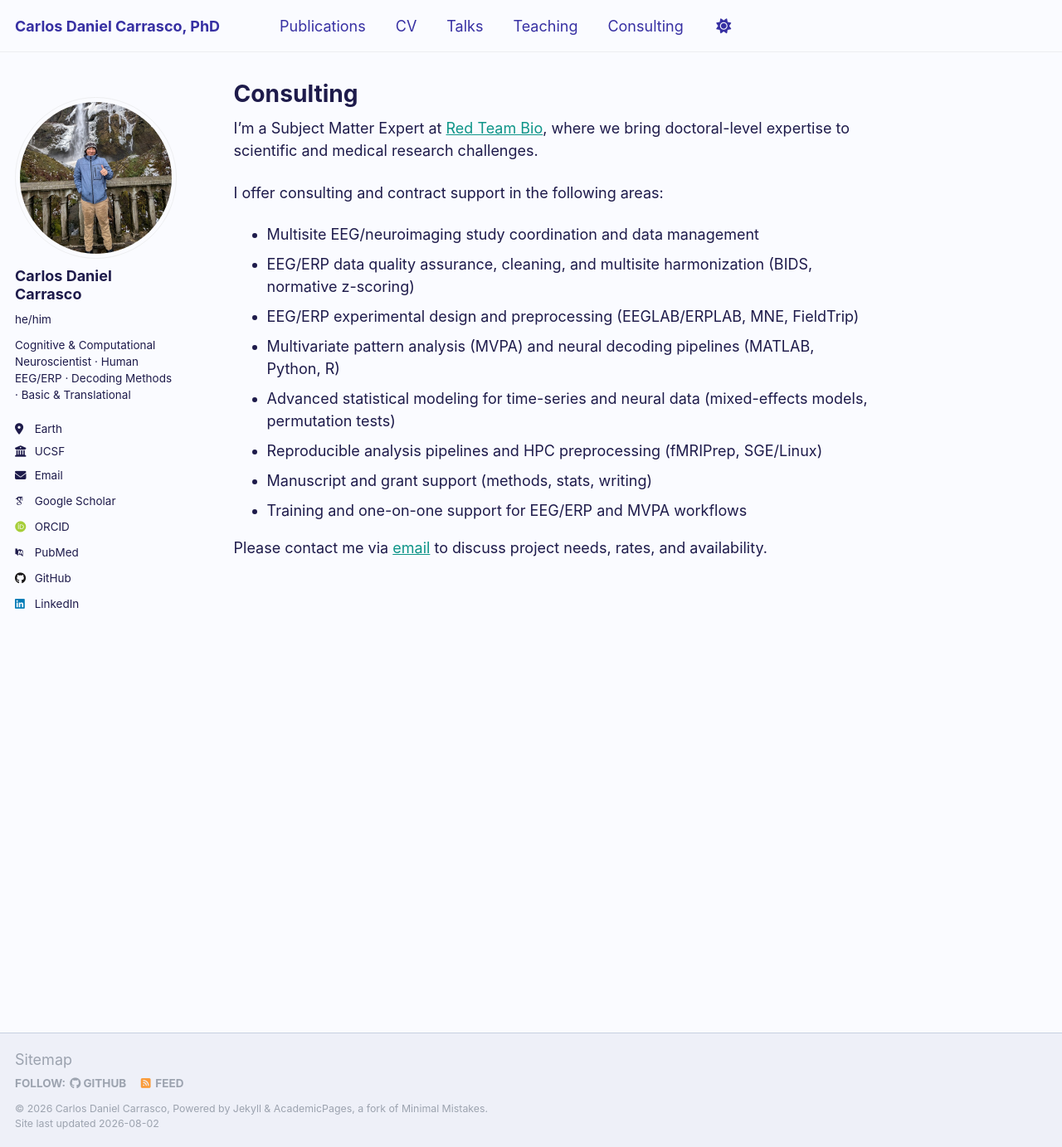
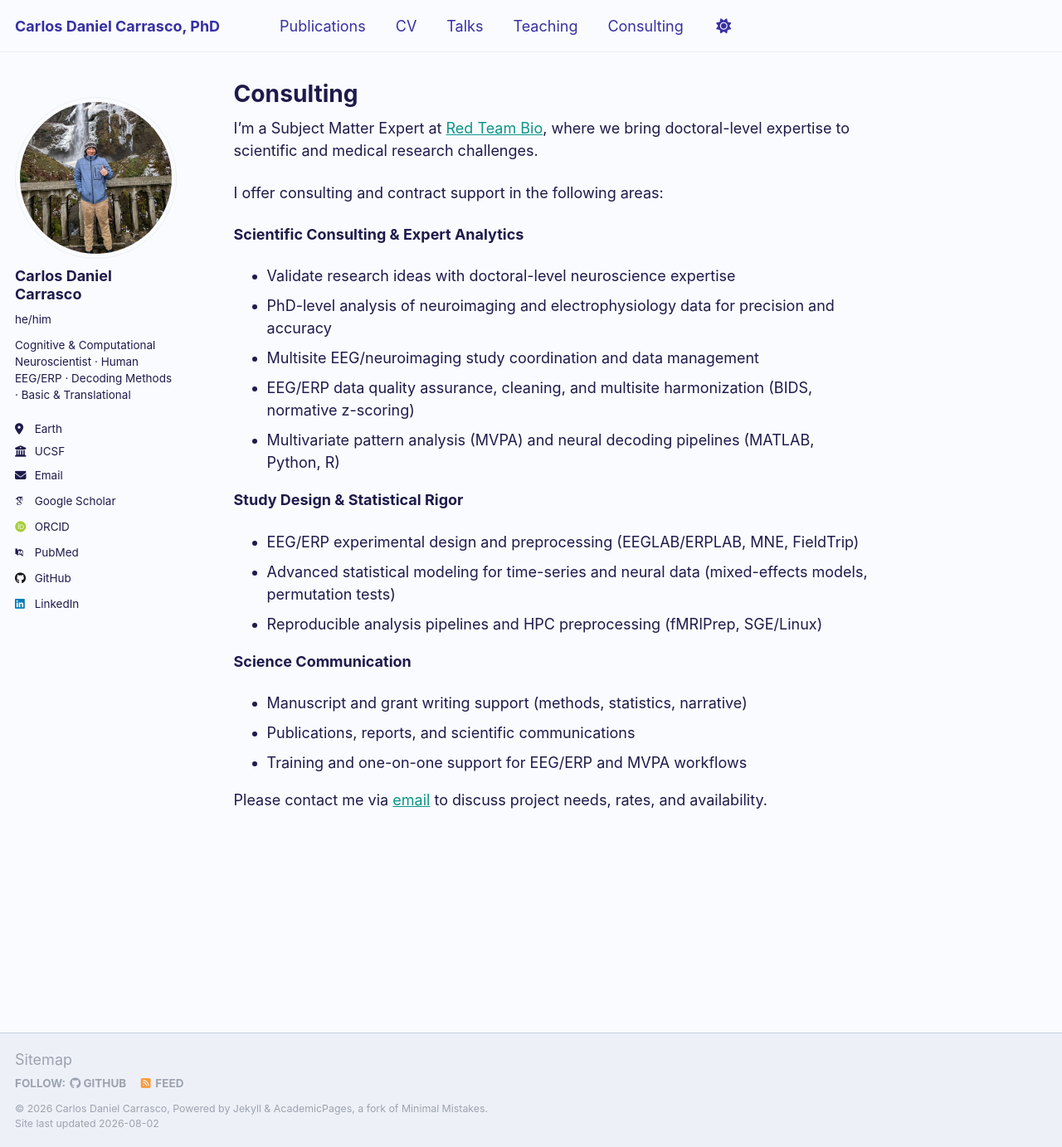
Before and after one commit to mojorisin24/mojorisin24.github.io, a Jekyll site: the page built from _pages/consulting.md, in a window 1280 px wide and 1383 px high. Shown: the whole window at 83% size. Built offline with Jekyll 4.4.1, drawn with Linux system fonts in a browser that asks for light colours; some web fonts are replaced.

Commit message:
connsulting
redteambio

```diff
--- a/_pages/consulting.md
+++ b/_pages/consulting.md
@@ -9,13 +9,21 @@ I'm a Subject Matter Expert at [Red Team Bio](https://www.redteambio.com), where
 
 I offer consulting and contract support in the following areas:
 
+**Scientific Consulting & Expert Analytics**
+- Validate research ideas with doctoral-level neuroscience expertise
+- PhD-level analysis of neuroimaging and electrophysiology data for precision and accuracy
 - Multisite EEG/neuroimaging study coordination and data management
 - EEG/ERP data quality assurance, cleaning, and multisite harmonization (BIDS, normative z-scoring)
+- Multivariate pattern analysis (MVPA) and neural decoding pipelines (MATLAB, Python, R)
+
+**Study Design & Statistical Rigor**
 - EEG/ERP experimental design and preprocessing (EEGLAB/ERPLAB, MNE, FieldTrip)
-- Multivariate pattern analysis (MVPA) and neural decoding pipelines (MATLAB, Python, R)
 - Advanced statistical modeling for time-series and neural data (mixed-effects models, permutation tests)
 - Reproducible analysis pipelines and HPC preprocessing (fMRIPrep, SGE/Linux)
-- Manuscript and grant support (methods, stats, writing)
+
+**Science Communication**
+- Manuscript and grant writing support (methods, statistics, narrative)
+- Publications, reports, and scientific communications
 - Training and one-on-one support for EEG/ERP and MVPA workflows
 
 Please contact me via [email](mailto:carlos.carrasco@ucsf.edu) to discuss project needs, rates, and availability.
```
